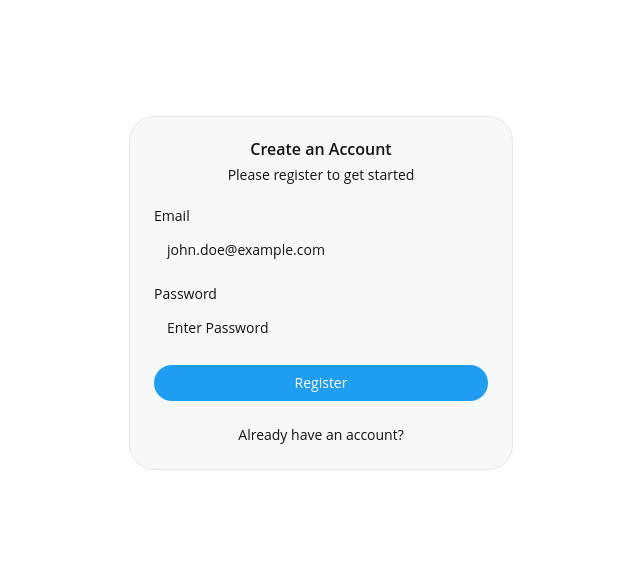
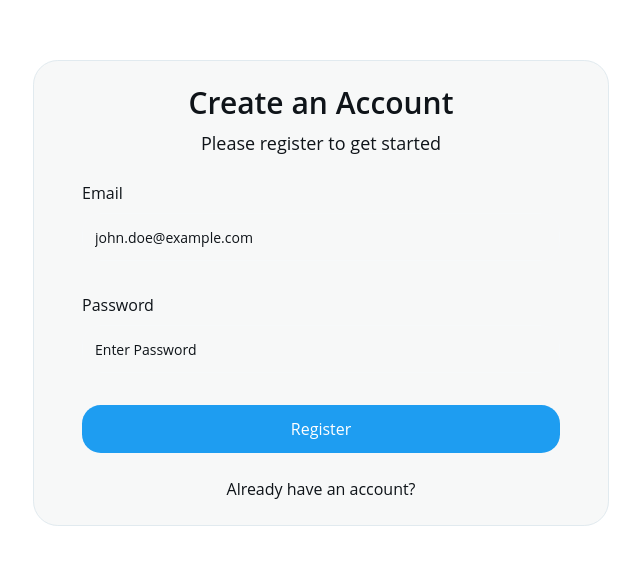
Before and after one commit to AndroBOI/guidance-system, a Next.js app in the folder frontend/: page /register in a window 1280 px wide. Shown: the part 107-672 px from the top of the page, without its empty margins (319-959 px from the left). Built offline with nearby package versions, Linux system fonts and the light colour scheme; no server answers.

Commit message:
working checkpoint

```diff
--- a/frontend/components/auth/card-wrapper.tsx
+++ b/frontend/components/auth/card-wrapper.tsx
@@ -1,4 +1,3 @@
-import { Button } from "@/components/ui/button";
 import {
   Card,
   CardContent,
@@ -26,15 +25,19 @@ const CardWrapper = ({
   backButtonHref,
 }: CardWrapperProps) => {
   return (
-    <Card className="w-full max-w-sm ">
+    <Card className="w-full max-w-sm sm:max-w-md lg:max-w-lg xl:max-w-xl p-2 sm:p-4 lg:p-6">
       <CardHeader className="text-center">
-        <CardTitle>{cardTitle}</CardTitle>
-        <CardDescription>{cardDescription}</CardDescription>
+        <CardTitle className="text-xl sm:text-2xl lg:text-3xl">
+          {cardTitle}
+        </CardTitle>
+        <CardDescription className="text-sm sm:text-base lg:text-lg">
+          {cardDescription}
+        </CardDescription>
       </CardHeader>
       <CardContent>{children}</CardContent>
       <CardFooter className="flex-col gap-2">
         <Link
-          className="text-sm hover:underline"
+          className="text-sm sm:text-base hover:underline"
           style={{ color: "var(--muted-foreground)" }}
           href={`${backButtonHref}`}
         >
@@ -43,6 +46,6 @@ const CardWrapper = ({
       </CardFooter>
     </Card>
   );
-}
+};
 
 export default CardWrapper;
--- a/frontend/components/auth/login-form.tsx
+++ b/frontend/components/auth/login-form.tsx
@@ -51,7 +51,7 @@ export const LoginForm = () => {
       } else {
         throw new Error("Login succeeded but user not loaded");
       }
-    } catch (error) {
+    } catch (error: unknown) {
       console.error("Login failed:", error);
       form.setError("root", {
         type: "manual",
@@ -64,7 +64,7 @@ export const LoginForm = () => {
   };
 
   return (
-    <div className="flex min-h-screen justify-center items-center px-5">
+    <div className="flex min-h-dvh justify-center items-center px-5">
       <CardWrapper
         cardTitle="Welcome Back"
         cardDescription="Please sign in to your account"
@@ -74,7 +74,7 @@ export const LoginForm = () => {
       >
         <Form {...form}>
           <form
-            className="space-y-5 w-full"
+            className="space-y-5 sm:space-y-6 lg:space-y-8 w-full"
             onSubmit={form.handleSubmit(handleLogin)}
           >
             {form.formState.errors.root && (
@@ -89,13 +89,14 @@ export const LoginForm = () => {
               name="email"
               render={({ field }) => (
                 <FormItem>
-                  <FormLabel>Email</FormLabel>
+                  <FormLabel className="text-sm sm:text-base">Email</FormLabel>
                   <FormControl>
                     <Input
                       {...field}
                       placeholder="john.doe@example.com"
                       type="email"
                       disabled={isLoading}
+                      className="h-10 sm:h-11 lg:h-12 text-sm sm:text-base"
                     />
                   </FormControl>
                   <FormMessage />
@@ -108,13 +109,16 @@ export const LoginForm = () => {
               name="password"
               render={({ field }) => (
                 <FormItem>
-                  <FormLabel>Password</FormLabel>
+                  <FormLabel className="text-sm sm:text-base">
+                    Password
+                  </FormLabel>
                   <FormControl>
                     <Input
                       {...field}
                       placeholder="Enter Password"
                       type="password"
                       disabled={isLoading}
+                      className="h-10 sm:h-11 lg:h-12 text-sm sm:text-base"
                     />
                   </FormControl>
                   <FormMessage />
@@ -122,7 +126,11 @@ export const LoginForm = () => {
               )}
             />
 
-            <Button className="w-full" type="submit" disabled={isLoading}>
+            <Button
+              className="w-full h-10 sm:h-11 lg:h-12 text-sm sm:text-base"
+              type="submit"
+              disabled={isLoading}
+            >
               {isLoading ? "Logging in..." : "Login"}
             </Button>
           </form>
--- a/frontend/components/auth/register-form.tsx
+++ b/frontend/components/auth/register-form.tsx
@@ -53,7 +53,7 @@ const RegisterForm = () => {
       router.push("/login");
       console.log("Registration successful", result);
       form.reset();
-    } catch (error: any) {
+    } catch (error: unknown) {
       form.setError("root", {
         type: "manual",
         message: "Network error. Please check your connection",
@@ -64,7 +64,7 @@ const RegisterForm = () => {
     }
   };
   return (
-    <div className="flex min-h-screen justify-center items-center px-5">
+    <div className="flex min-h-dvh justify-center items-center px-5">
       <CardWrapper
         cardTitle="Create an Account"
         cardDescription="Please register to get started"
@@ -74,11 +74,11 @@ const RegisterForm = () => {
       >
         <Form {...form}>
           <form
-            className="space-y-5 w-full"
+            className="space-y-5 sm:space-y-6 lg:space-y-8 w-full"
             onSubmit={form.handleSubmit(handleRegister)}
           >
             {form.formState.errors.root && (
-              <div className="flex justify-center items-center gap-x-3  text-red-600 px-4 py-3 rounded bg-red-200 ">
+              <div className="flex justify-center items-center gap-x-3 text-red-600 px-4 py-3 rounded bg-red-200">
                 <Info className="text-red" size={20} />
                 {form.formState.errors.root.message}
               </div>
@@ -89,13 +89,14 @@ const RegisterForm = () => {
               name="email"
               render={({ field }) => (
                 <FormItem>
-                  <FormLabel>Email</FormLabel>
+                  <FormLabel className="text-sm sm:text-base">Email</FormLabel>
                   <FormControl>
                     <Input
                       disabled={isLoading}
                       {...field}
                       placeholder="john.doe@example.com"
                       type="email"
+                      className="h-10 sm:h-11 lg:h-12 text-sm sm:text-base"
                     />
                   </FormControl>
                   <FormMessage>
@@ -110,13 +111,16 @@ const RegisterForm = () => {
               name="password"
               render={({ field }) => (
                 <FormItem>
-                  <FormLabel>Password</FormLabel>
+                  <FormLabel className="text-sm sm:text-base">
+                    Password
+                  </FormLabel>
                   <FormControl>
                     <Input
                       disabled={isLoading}
                       {...field}
                       placeholder="Enter Password"
                       type="password"
+                      className="h-10 sm:h-11 lg:h-12 text-sm sm:text-base"
                     />
                   </FormControl>
                   <FormMessage>
@@ -125,7 +129,11 @@ const RegisterForm = () => {
                 </FormItem>
               )}
             />
-            <Button className="w-full" type="submit">
+            <Button
+              className="w-full h-10 sm:h-11 lg:h-12 text-sm sm:text-base"
+              type="submit"
+              disabled={isLoading}
+            >
               {isLoading ? "Creating account..." : "Register"}
             </Button>
           </form>
--- /dev/null
+++ b/frontend/components/ui/form-error.tsx
@@ -0,0 +1,23 @@
+import { Info } from "lucide-react";
+import { cn } from "@/lib/utils";
+
+interface FormErrorProps {
+  message?: string;
+  className?: string;
+}
+
+export function FormError({ message, className }: FormErrorProps) {
+  if (!message) return null;
+
+  return (
+    <div
+      className={cn(
+        "flex justify-center items-center gap-x-3 text-red-600 px-4 py-3 rounded bg-red-50 border border-red-200",
+        className
+      )}
+    >
+      <Info className="text-red-600 shrink-0" size={20} />
+      <span className="text-sm">{message}</span>
+    </div>
+  );
+}
--- /dev/null
+++ b/frontend/components/ui/page-loader.tsx
@@ -0,0 +1,21 @@
+import { Spinner } from "@/components/ui/spinner";
+import { cn } from "@/lib/utils";
+
+interface PageLoaderProps {
+  className?: string;
+  fullScreen?: boolean;
+}
+
+export function PageLoader({ className, fullScreen = true }: PageLoaderProps) {
+  return (
+    <div
+      className={cn(
+        "flex justify-center items-center",
+        fullScreen ? "h-screen w-full" : "h-full w-full py-10",
+        className
+      )}
+    >
+      <Spinner className="size-20 text-primary" />
+    </div>
+  );
+}
--- /dev/null
+++ b/frontend/global.d.ts
@@ -0,0 +1 @@
+declare module "*.css";
--- a/frontend/middleware.ts
+++ b/frontend/proxy.ts
@@ -11,7 +11,7 @@ interface JwtPayload {
   exp?: number;
 }
 
-export async function middleware(req: NextRequest) {
+export async function proxy(req: NextRequest) {
   const path = req.nextUrl.pathname;
   const token = req.cookies.get("access_token")?.value;
 
@@ -73,7 +73,6 @@ export async function middleware(req: NextRequest) {
       return NextResponse.redirect(new URL("/admin/dashboard", req.url));
     }
 
-
     if (jwtPayload.role === "USER") {
       if (path === "/create/info" && jwtPayload.hasProfile) {
         console.log(
```
